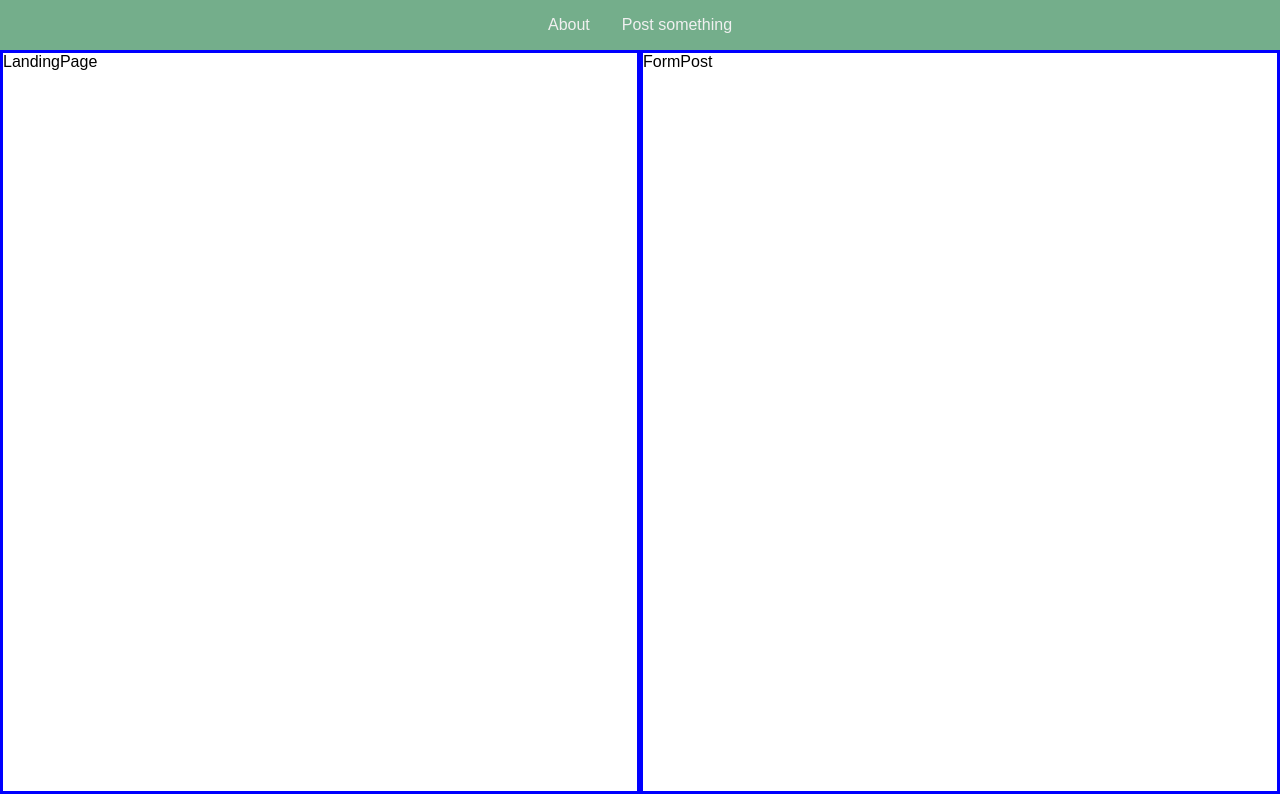
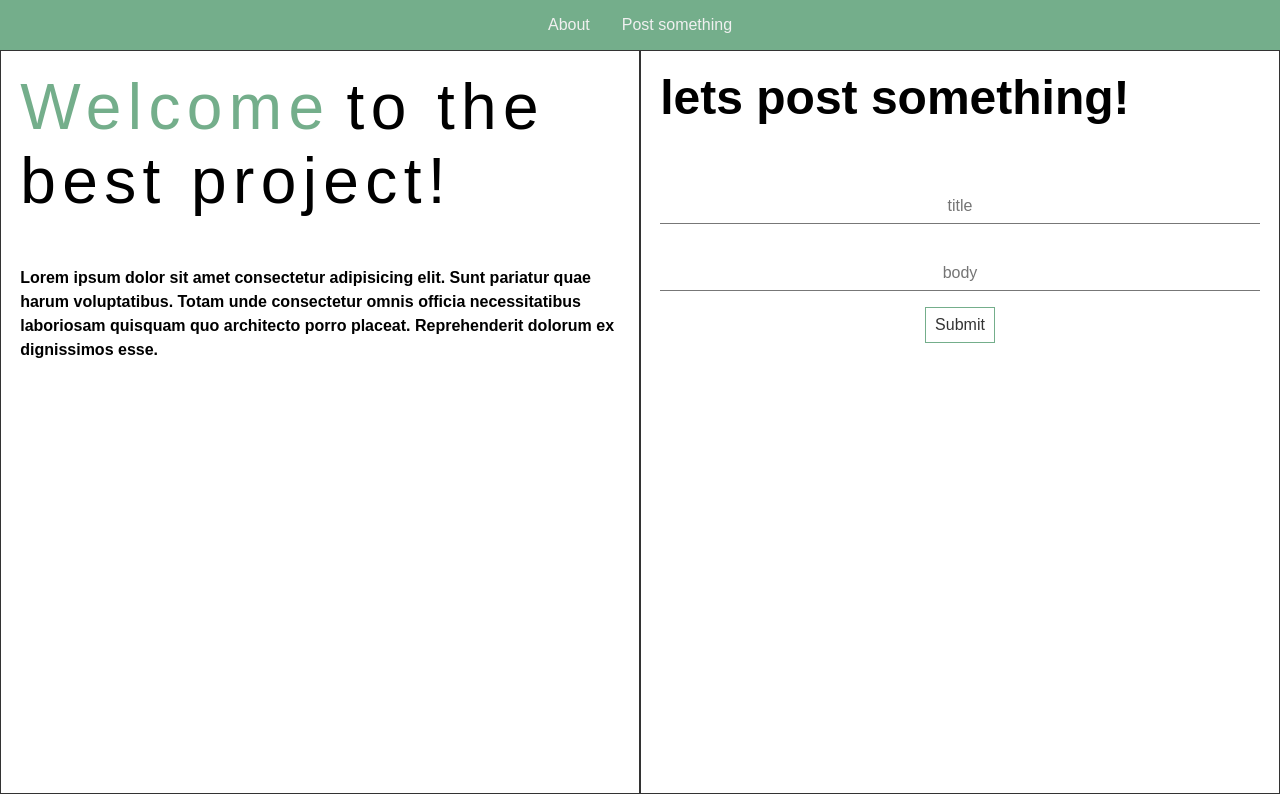
Before and after one commit to ReactRay/ServiceSeek, a React (Vite) app in the folder frontend/: page /form in a window 1280 px wide. Built offline with nearby package versions, Linux system fonts and the light colour scheme.

Commit message:
post ready

```diff
--- a/frontend/src/components/About.tsx
+++ b/frontend/src/components/About.tsx
@@ -1,5 +1,7 @@
 
 
 export function About() {
-    return <div>About</div>;
+    return <div>
+        <h2>About us!</h2>
+    </div>;
 }
--- a/frontend/src/components/FormPost.tsx
+++ b/frontend/src/components/FormPost.tsx
@@ -1,5 +1,24 @@
 
 
 export function FormPost() {
-    return <div>FormPost</div>;
+    return <div className="landing-page"><h2>
+        lets post something!</h2>
+
+        <form >
+            <div className="form-group">
+
+                <input type="text" placeholder="title" />
+
+            </div>
+            <div className="form-group">
+
+
+                <input type="text" placeholder="body" />
+
+            </div>
+
+            <button className="btn">Submit</button>
+        </form>
+
+    </div>;
 }
--- a/frontend/src/components/LandingPage.tsx
+++ b/frontend/src/components/LandingPage.tsx
@@ -1,5 +1,11 @@
 
 
 export function LandingPage() {
-    return <div>LandingPage</div>;
+    return <div className="landing-page">
+
+        <h1><span>Welcome</span>
+            to the best project!</h1>
+        <p>Lorem ipsum dolor sit amet consectetur adipisicing elit. Sunt pariatur quae harum voluptatibus. Totam unde consectetur omnis officia necessitatibus laboriosam quisquam quo architecto porro placeat. Reprehenderit dolorum ex dignissimos esse.</p>
+
+    </div>;
 }
--- /dev/null
+++ b/frontend/src/styles/_Landing.scss
@@ -0,0 +1,21 @@
+@use './globals' as *;
+
+.landing-page {
+  display: flex;
+  flex-direction: column;
+  height: 100%;
+  gap: 3rem;
+  padding: 1.2rem;
+  h1 {
+    font-weight: 500;
+    letter-spacing: 0.4rem;
+    span {
+      color: $color-primary;
+      margin-right: 1rem;
+    }
+  }
+  p {
+    font-weight: 600;
+    line-height: 1.5rem;
+  }
+}
--- a/frontend/src/styles/_layout.scss
+++ b/frontend/src/styles/_layout.scss
@@ -10,7 +10,7 @@
 
   .layout-item {
     flex: 1;
-    border: 3px solid blue;
+    border: 1px solid #333;
   }
 }
 
--- /dev/null
+++ b/frontend/src/styles/_post-form.scss
@@ -0,0 +1,23 @@
+@use './globals' as *;
+
+form {
+  display: flex;
+  flex-direction: column;
+  align-items: center;
+
+  button {
+    text-align: center;
+  }
+  .form-group {
+    display: flex;
+    padding-block: 1rem;
+    width: 100%;
+    gap: 1rem;
+    input {
+      width: 100%;
+      border-bottom: 1px solid $color-grey;
+      padding-block: 0.5rem;
+      text-align: center;
+    }
+  }
+}
--- a/frontend/src/styles/index.scss
+++ b/frontend/src/styles/index.scss
@@ -1,6 +1,8 @@
 @use './globals' as *;
 @use './nav';
 @use './layout';
+@use './Landing';
+@use './post-form';
 
 * {
   padding: 0;
@@ -58,4 +60,7 @@ textarea {
 }
 
 .btn {
+  padding: 0.5rem 0.6rem;
+  border: 1px solid $color-primary;
+  color: $color-text;
 }
```
